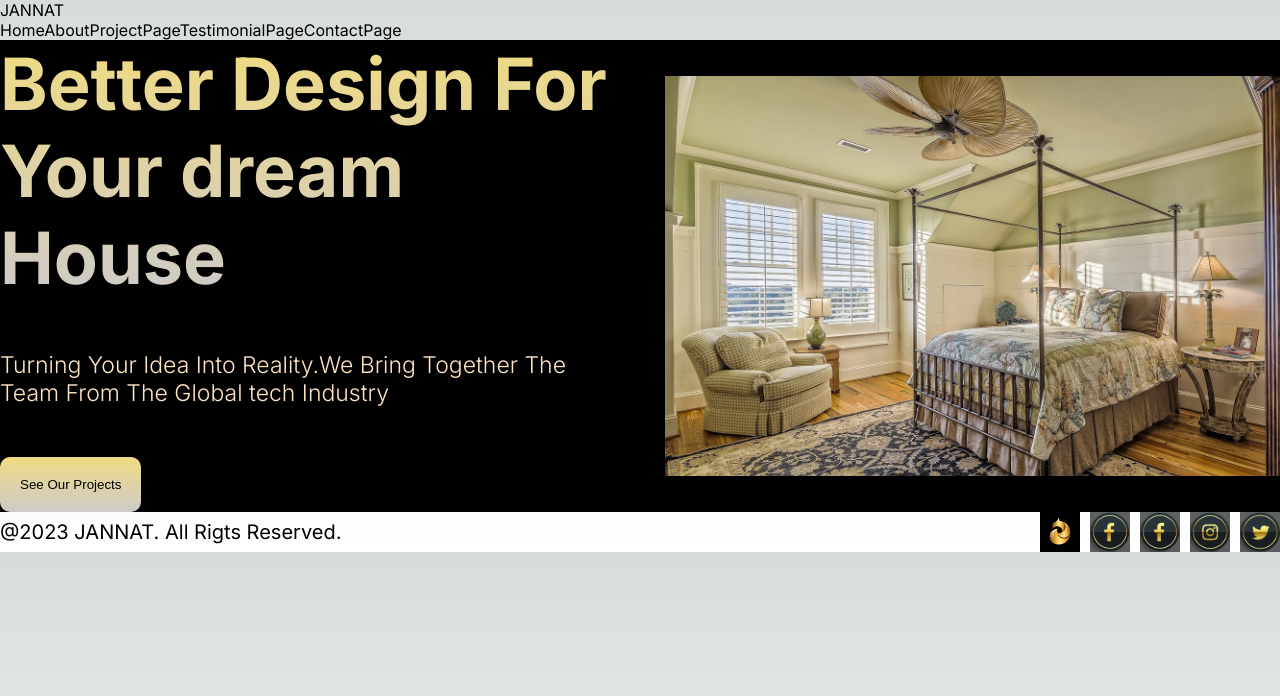
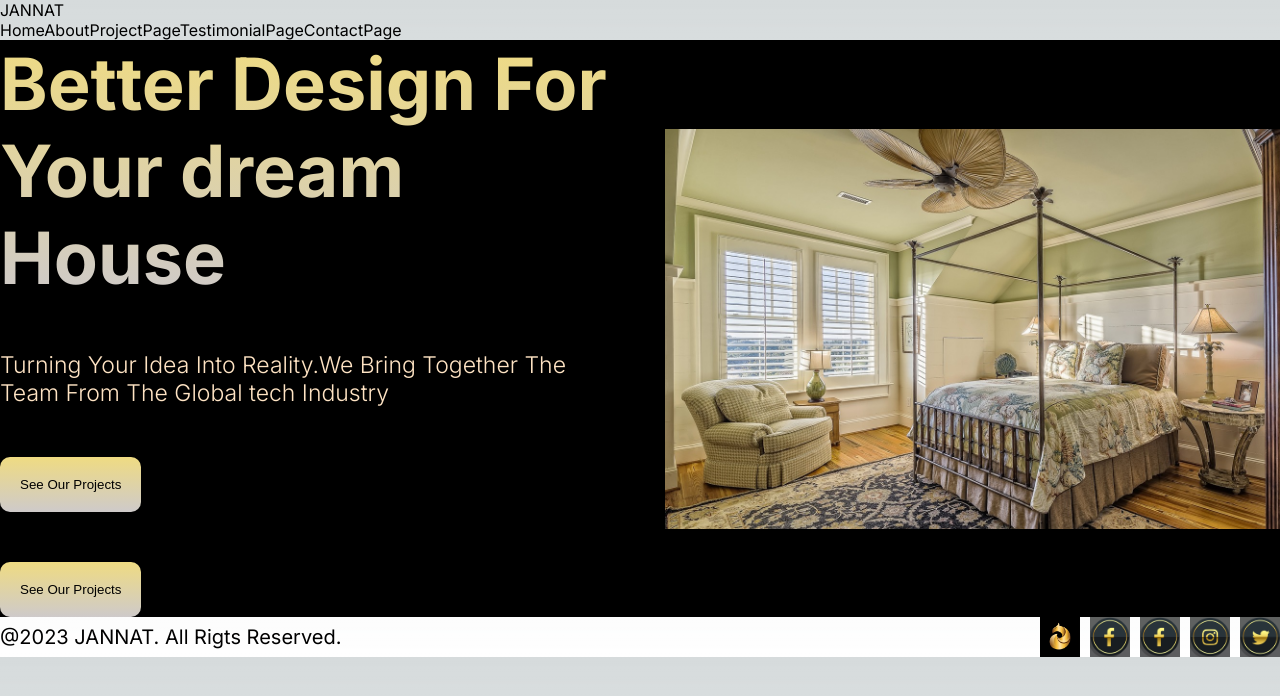
Before and after one commit to jannatulferdous2511/nextwebsite-repo, a Next.js app: page / in a window 1280 px wide. Shown: the top 696 px of the page. Built offline with nearby package versions, Linux system fonts and the light colour scheme.

Commit message:
button changes

```diff
--- a/src/app/page.tsx
+++ b/src/app/page.tsx
@@ -26,6 +26,7 @@ export default function Home() {
           Global tech Industry
         </p>
         <button className={styles.button}>See Our Projects</button>
+        <button className={styles.button}>See Our Projects</button>
       </div>
 
       <div className={styles.item}>
```
